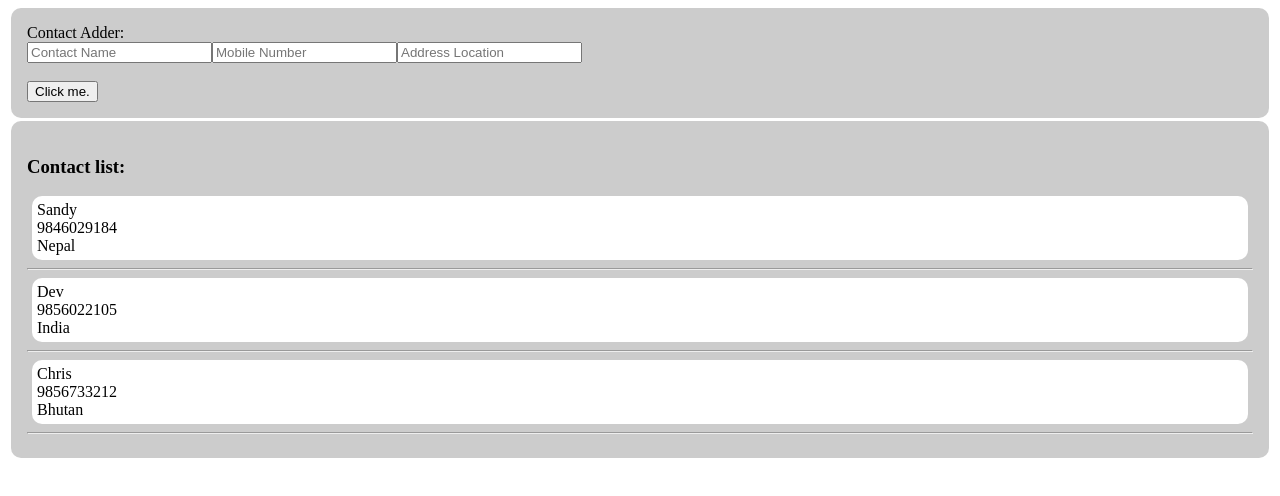
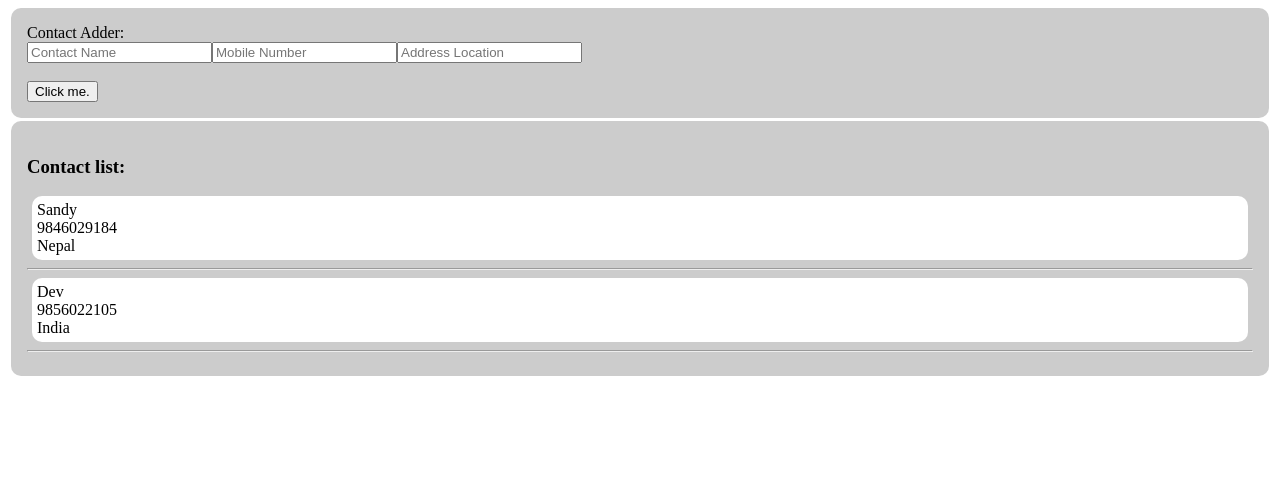
Before and after one commit to SamyamCodesavvy/Contact-Manager-React, a React (Create React App) app: page / in a window 1280 px wide. Shown: the top 496 px of the page. Built offline with nearby package versions, Linux system fonts and the light colour scheme.

Commit message:
objects change

```diff
--- a/src/App.js
+++ b/src/App.js
@@ -12,7 +12,7 @@ const App = () => {
   const contacts = [
     { name: "Sandy", phone: "9846029184", address: "Nepal" },
     { name: "Dev", phone: "9856022105", address: "India" },
-    { name: "Chris", phone: "9856733212", address: "Bhutan" }
+    // { name: "Chris", phone: "9856733212", address: "Bhutan" }
   ];
   return (
     <>
```
